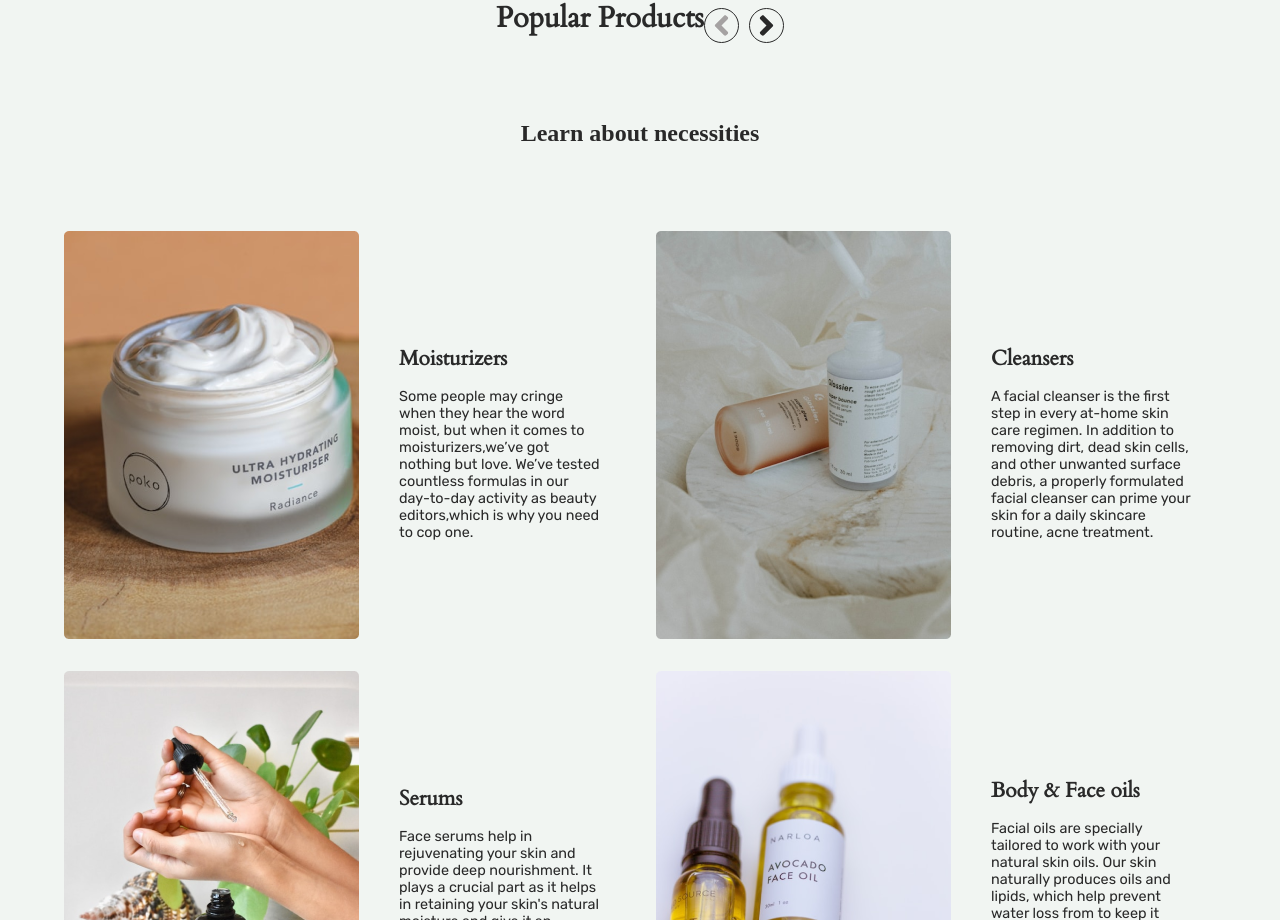
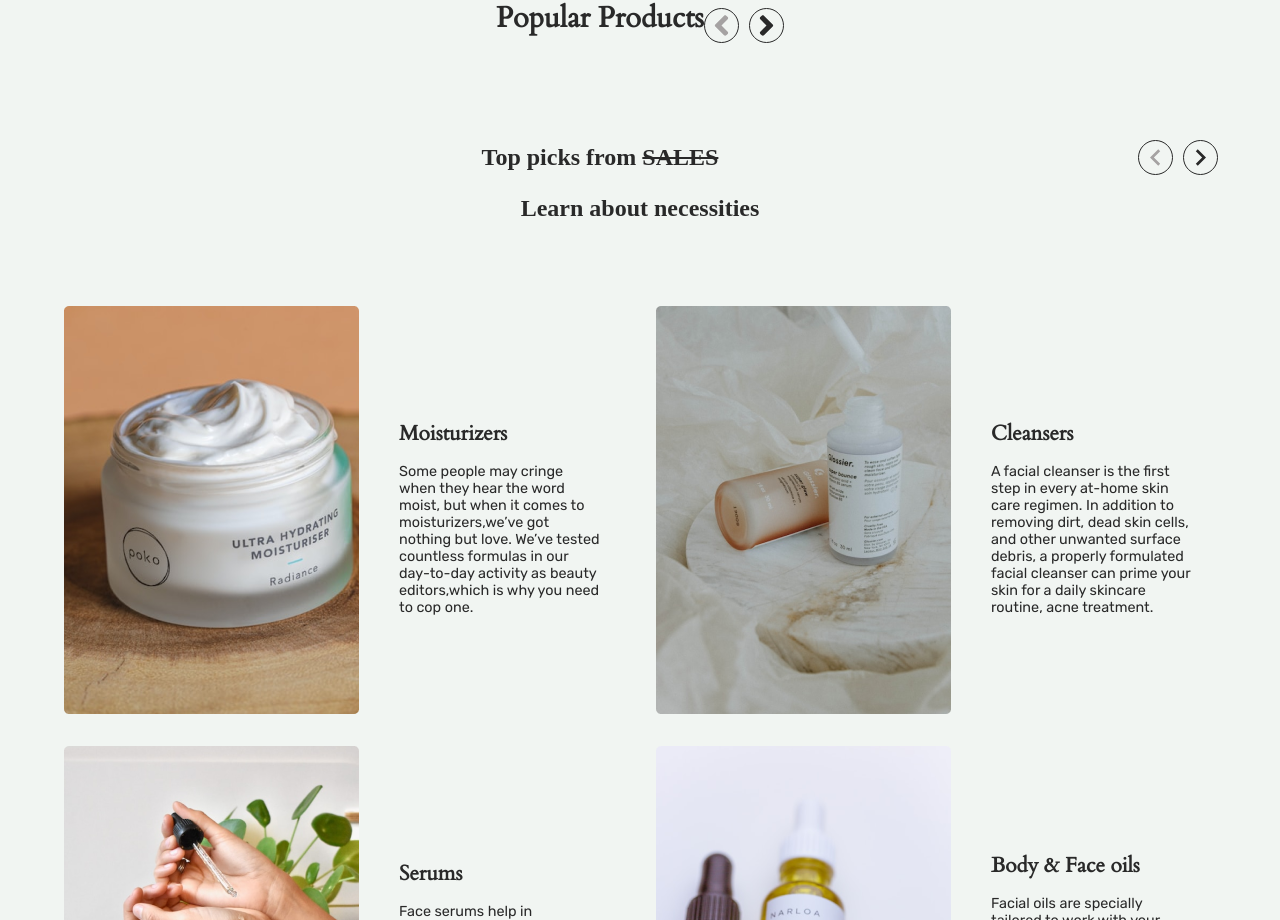
Before and after one commit to Kel-VinTech/Allure-ecommerce, a React (Vite) app: page / in a window 1280 px wide. Shown: the part 2240-3160 px from the top of the page. Built offline with nearby package versions, Linux system fonts and the light colour scheme.

Commit message:
added new page

```diff
--- /dev/null
+++ b/src/components/TopSales/index.jsx
@@ -0,0 +1,20 @@
+import "/src/scss/TopSales.scss";
+import { MdChevronLeft,MdChevronRight, MdEast } from "react-icons/md";
+
+const TopSales = () => {
+    return (
+        <main>
+            <div className="heading-container">
+                <h2>Top picks from <s>SALES</s> </h2>
+                <div className="Heading_icons">
+                        <div className="directions-icon">
+                          <MdChevronLeft className="direction_icons left"/>
+                          <MdChevronRight className="direction_icons right"/>
+                        </div>
+                </div>
+            </div>
+        </main>
+    )
+}
+
+export default TopSales;
--- a/src/components/index.js
+++ b/src/components/index.js
@@ -1,5 +1,6 @@
 
 export { default as MainContent } from "./MainContent";
+export { default as TopSales} from "./TopSales";
 export { default as LearnAbout} from "./LearnAbout";
 export { default as BlogContent} from "./BlogContent";
 export { default as HeroContent} from "./HeroContent";
--- a/src/pages/Home/index.jsx
+++ b/src/pages/Home/index.jsx
@@ -1,10 +1,11 @@
-import { MainContent, HeroContent, BlogContent,LearnAbout } from "../../components";
+import { MainContent, HeroContent, BlogContent,LearnAbout ,TopSales} from "../../components";
 
 const Home = ( ) => {
     return (
         <main>
             <HeroContent />
             <MainContent />
+            <TopSales />
             <LearnAbout />
             <BlogContent />
         </main>
--- /dev/null
+++ b/src/scss/TopSales.scss
@@ -0,0 +1,43 @@
+main{
+    .heading-container{
+        display: flex;
+        justify-content: center;
+        align-items: center;
+    }
+}
+
+
+
+
+
+
+@media screen
+ and (min-width:1024px)
+and (max-width:1600px){
+
+ main{
+
+    .Heading_icons{
+        position: relative;
+        display: flex;
+        justify-content: center;
+        left: 420px;
+        top: 0;
+        bottom: 0;
+
+    }
+    .directions-icon{
+        display: flex;
+        justify-content: center;
+        align-items: center;
+        gap: 10px;
+    }
+    .direction_icons{
+        font-size: 35px;
+    }
+
+
+ }
+
+
+}
```
